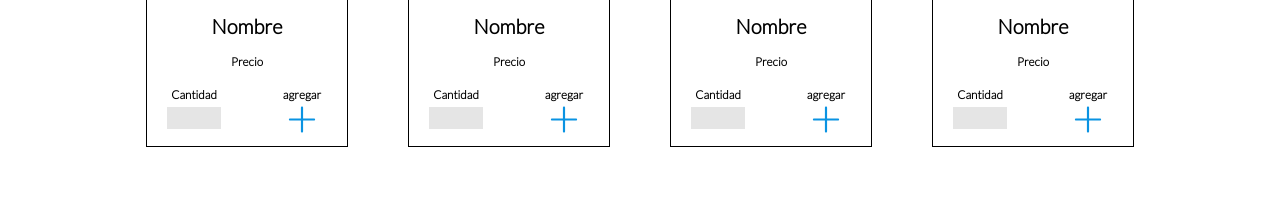
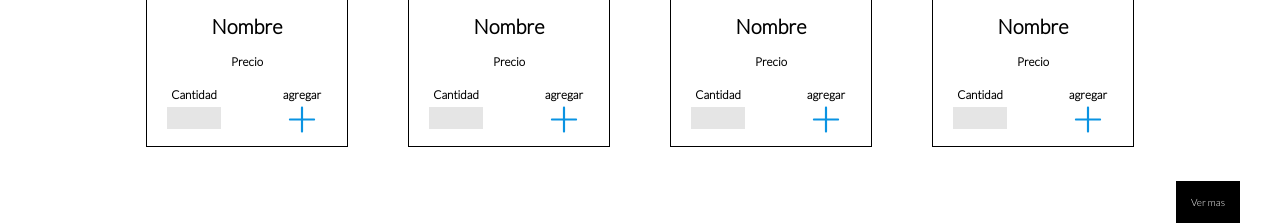
Before and after one commit to marcknova/Cafeteria1.1, a PHP site: page / in a window 1280 px wide. Shown: the part 1005-1228 px from the top of the page. Before the commit the page ends 1152 px from the top, so only its background shows below. Run offline with PHP 8.4, Linux system fonts and the light colour scheme; some libraries are stand-ins or nearby versions.

Commit message:
boton de productos

```diff
--- a/css/style.css
+++ b/css/style.css
@@ -98,3 +98,21 @@ input{
     height: 50vh;
     margin-top: 5rem;
 }
+.btns{
+    text-align: end;
+}
+.btn{
+    padding: 1.5rem;
+    text-decoration: none;
+    font-size: 1rem;
+    color: #fff;
+}
+.btn-color{
+    background-color: #000;
+}
+
+.btn-color:hover{
+    background-color: rgba(0, 0, 0, 0.1);
+    color: #FE5F1E;
+    transition: all .3s;
+}
--- a/index.html
+++ b/index.html
@@ -32,7 +32,7 @@
         </div>
         <h1>Bienvenido ala cafeteria</h1>
     </header>
-    <div class="contenedor">
+    <div class="contenedor Posicionbtn">
         <div class="productos">
             <div class="card">
                 <div class="img">
@@ -41,13 +41,12 @@
                 <div class="footer-card">
                     <h2>Nombre</h2>
                     <h3>Precio</h3>
-                    <form action="" method="POST">
+                    <form action="php/carrito.php" method="POST">
                         <div class="compra">
                             <div>
                                 <h3>Cantidad</h3>
                                 <input type="number" name="cantidad">
                             </div>
-
                             <div class="agregar">
                                 <h3>agregar</h3>
                                 <a href="php/carrito.php" type="submit" name="" >
@@ -131,7 +130,9 @@
                     </form>
                 </div>
             </div>
-
+        </div>
+        <div class="btns">
+            <a href="" class="btn btn-color">Ver mas</a>
         </div>
     </div>
 
```
